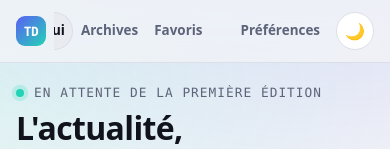
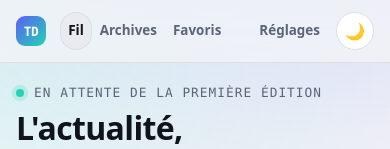
Before and after one commit to peralves/tech-daily-blog, a plain HTML site: page index.html in a window 390 px wide. Shown: the top 149 px of the page. Drawn offline with Linux system fonts and the light colour scheme.

Commit message:
fix(mobile): libellés de navigation courts
Co-Authored-By: Claude Sonnet 5.5 <noreply@anthropic.com>

```diff
--- a/index.html
+++ b/index.html
@@ -20,10 +20,10 @@
     <div class="wrap bar-in">
       <a class="brand" href="#/"><span class="logo">TD</span><span>Tech Daily</span></a>
       <nav class="nav" aria-label="Navigation principale">
-        <a href="#/" data-nav="home">Aujourd'hui</a>
+        <a href="#/" data-nav="home">Fil</a>
         <a href="#/archive" data-nav="archive">Archives</a>
         <a href="#/saved" data-nav="saved">Favoris <span id="saved-count" class="badge" hidden></span></a>
-        <a href="#/settings" data-nav="settings">Préférences</a>
+        <a href="#/settings" data-nav="settings">Réglages</a>
       </nav>
       <button class="icon-btn" id="theme" type="button" aria-label="Changer de thème"></button>
     </div>
```
